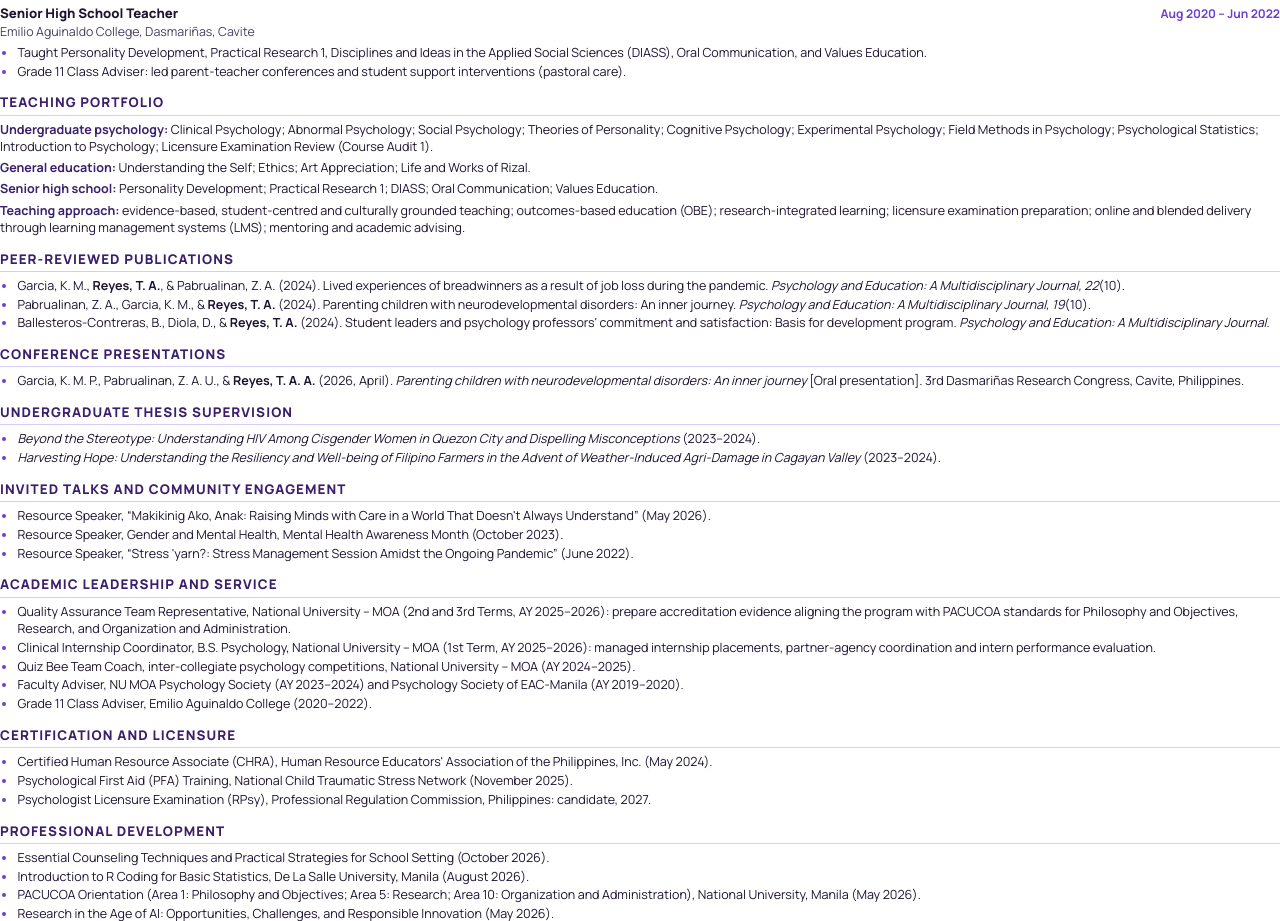
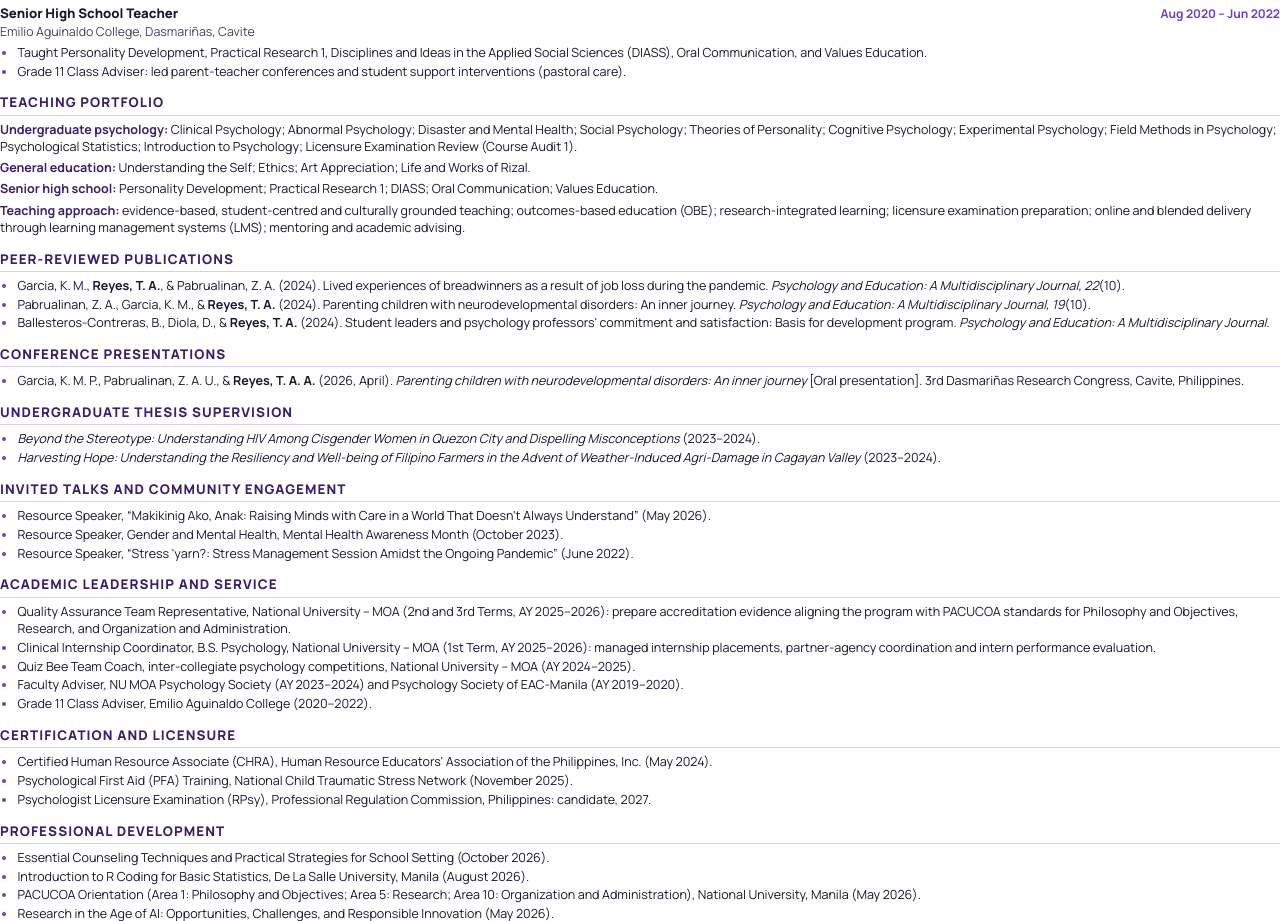
Before and after one commit to trixia-reyes/trixia-reyes.github.io, a plain HTML site: page resume-src/academic.html in a window 1280 px wide. Shown: the part 975-1896 px from the top of the page. Drawn offline with Linux system fonts and the light colour scheme.

Commit message:
Add Disaster and Mental Health course; courses stat 16+

```diff
--- a/resume-src/academic.html
+++ b/resume-src/academic.html
@@ -90,7 +90,7 @@
 </div>
 
 <h2>Teaching Portfolio</h2>
-<p class="kw"><strong>Undergraduate psychology:</strong> Clinical Psychology; Abnormal Psychology; Social Psychology; Theories of Personality; Cognitive Psychology; Experimental Psychology; Field Methods in Psychology; Psychological Statistics; Introduction to Psychology; Licensure Examination Review (Course Audit 1).</p>
+<p class="kw"><strong>Undergraduate psychology:</strong> Clinical Psychology; Abnormal Psychology; Disaster and Mental Health; Social Psychology; Theories of Personality; Cognitive Psychology; Experimental Psychology; Field Methods in Psychology; Psychological Statistics; Introduction to Psychology; Licensure Examination Review (Course Audit 1).</p>
 <p class="kw"><strong>General education:</strong> Understanding the Self; Ethics; Art Appreciation; Life and Works of Rizal.</p>
 <p class="kw"><strong>Senior high school:</strong> Personality Development; Practical Research 1; DIASS; Oral Communication; Values Education.</p>
 <p class="kw"><strong>Teaching approach:</strong> evidence-based, student-centred and culturally grounded teaching; outcomes-based education (OBE); research-integrated learning; licensure examination preparation; online and blended delivery through learning management systems (LMS); mentoring and academic advising.</p>
```
Also changed, not shown: index.html (+2 -1 lines), 2 other files.
